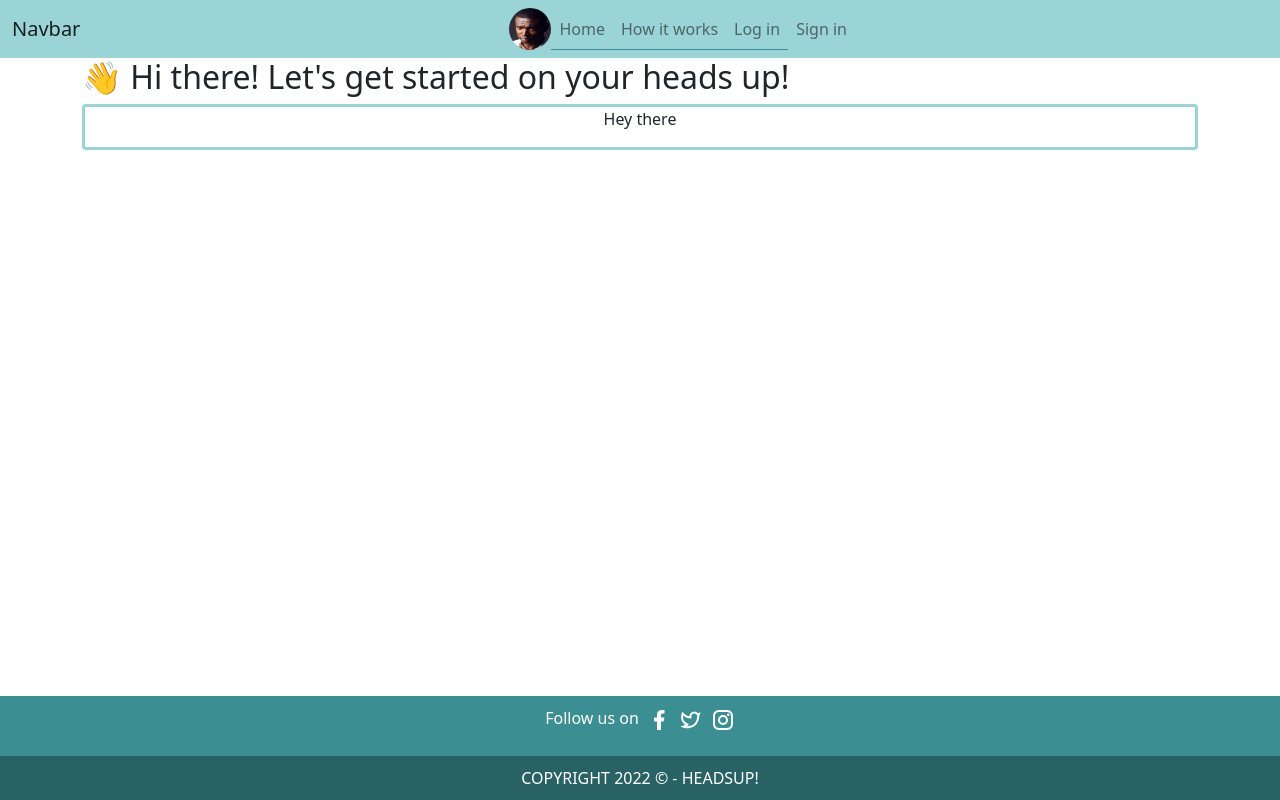
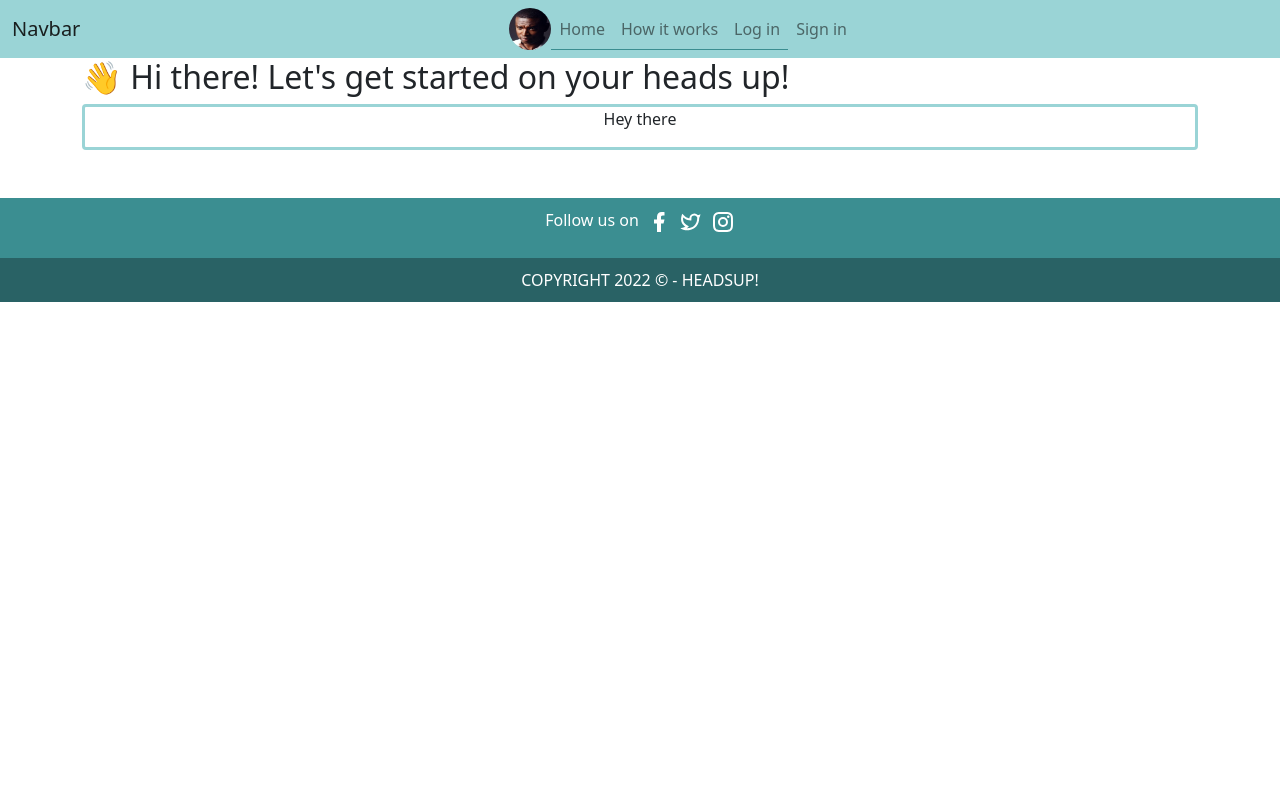
Before and after one commit to Ahyeonn/COLAB-8, a Vue app in the folder front-end/: page / in a window 1280 px wide. Built offline with nearby package versions, Linux system fonts and the light colour scheme.

Commit message:
fix: footer overlap the contnet

```diff
--- a/front-end/src/components/TheFooter.vue
+++ b/front-end/src/components/TheFooter.vue
@@ -1,5 +1,5 @@
 <template>
-  <footer class="fixed-bottom text-center">
+  <footer class="text-center mt-5">
     <!-- Social Media section -->
     <div class="social-media d-flex justify-content-center">
       <p class="pe-2">Follow us on</p>
```
